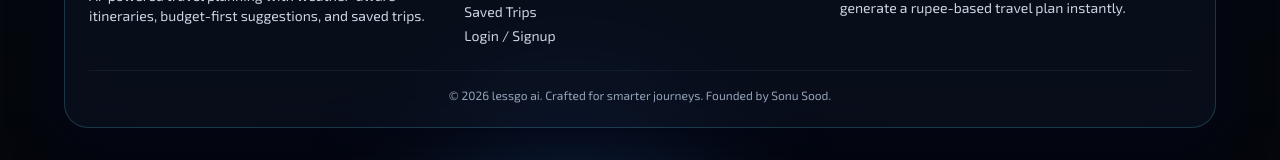
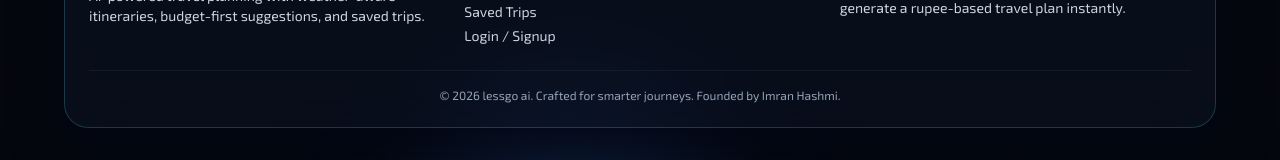
Before and after one commit to itsmierrrrr/AI-Trip-Planner, a React (Vite) app in the folder client/: page / in a window 1280 px wide. Shown: the part 2377-2537 px from the top of the page. Built offline with nearby package versions, Linux system fonts and the light colour scheme; no server answers.

Commit message:
text change

```diff
--- a/client/src/pages/LandingPage.jsx
+++ b/client/src/pages/LandingPage.jsx
@@ -354,7 +354,7 @@ const LandingPage = () => {
           </div>
 
           <div className="mt-6 border-t border-slate-800/50 pt-4 text-center text-xs text-slate-400">
-            © {new Date().getFullYear()} {env.appName}. Crafted for smarter journeys. Founded by Sonu Sood.
+            © {new Date().getFullYear()} {env.appName}. Crafted for smarter journeys. Founded by Imran Hashmi.
           </div>
         </div>
       </footer>
```
